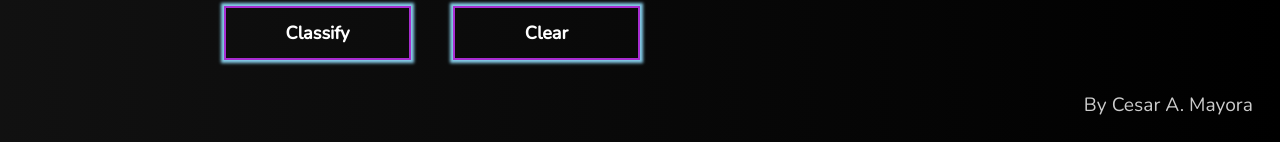
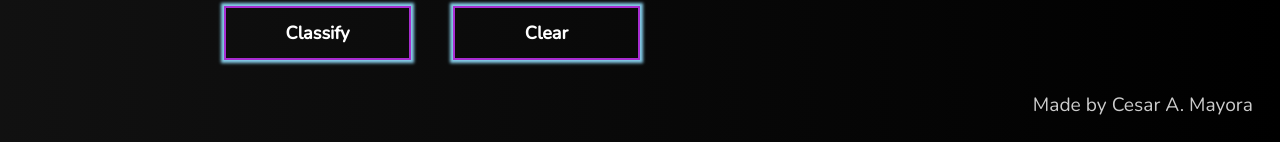
Before and after one commit to mayoras/devanagari-classifier, a SvelteKit app in the folder devan-web/: page / in a window 1280 px wide. Shown: the part 661-803 px from the top of the page. Built offline with nearby package versions, Linux system fonts and the light colour scheme.

Commit message:
change author footer

```diff
--- a/devan-web/src/routes/+layout.svelte
+++ b/devan-web/src/routes/+layout.svelte
@@ -48,7 +48,7 @@
 
 <slot />
 
-<footer><span>By Cesar A. Mayora</span></footer>
+<footer><span>Made by Cesar A. Mayora</span></footer>
 
 <style>
 	.container {
```
